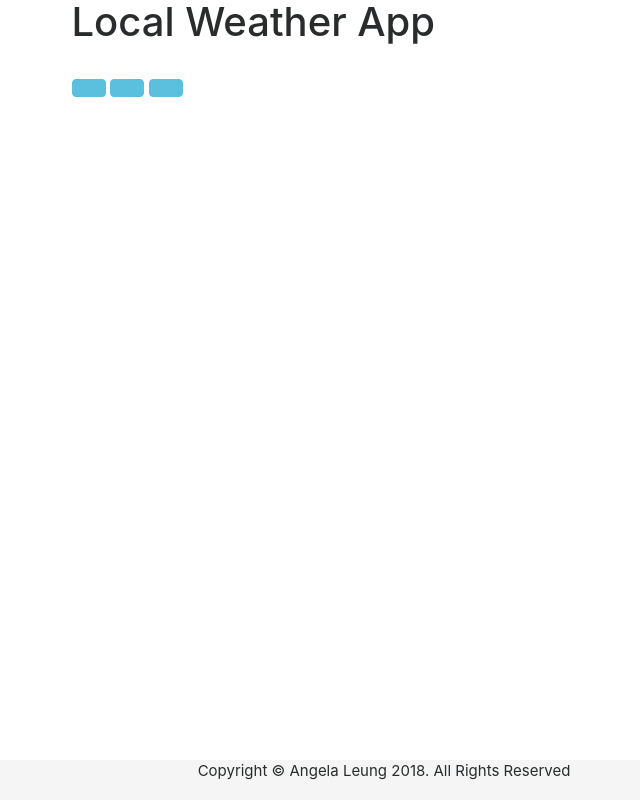
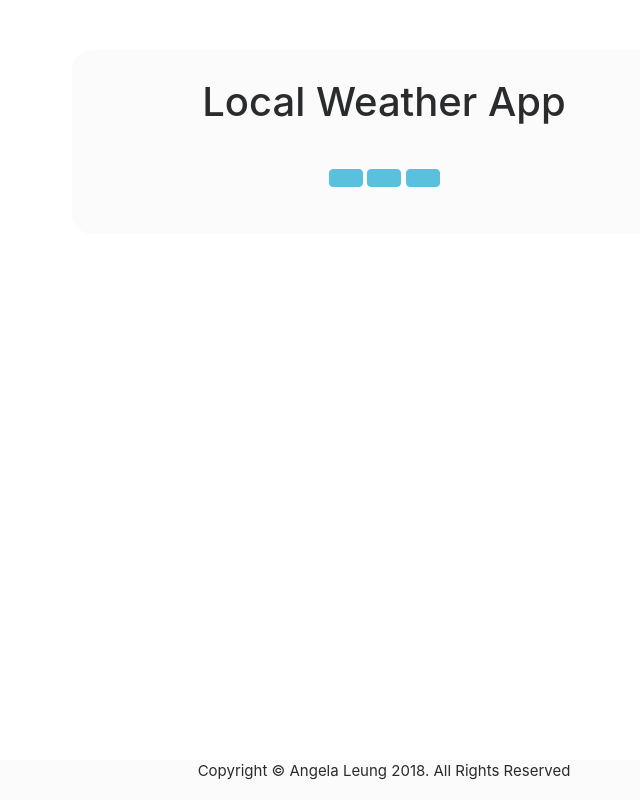
Before and after one commit to aleung123/Local-Weather-App, a plain HTML site: page index.html in a window 1280 px wide. Shown: the whole page, without its empty margins (256-896 px from the left). Drawn offline with nearby package versions, Linux system fonts and the light colour scheme; no server answers.

Commit message:
updated css

```diff
--- a/style.css
+++ b/style.css
@@ -1,15 +1,18 @@
-.container {
-	text-align: center;
-	padding-top: 70px;
+h1 {
+	margin-bottom: 40px;
 }
 
-h1 {
-	margin-bottom: 30px;
+.weatherBox {
+  background-color: rgba(245, 245, 245, 0.4);
+  border-radius: 20px;
+  text-align: center;
+  padding: 30px;
+  margin-top: 50px;
 }
 
 #fahren {
 	font-weight: bold;
-	font-size: 200%;
+	font-size: 250%;
 	margin-bottom: 30px;
 }
 
@@ -20,5 +23,5 @@ h1 {
   height: 40px;
   text-align: center;
   font-size: 15px;
-  background-color: #f5f5f5;
+  background-color: rgba(245, 245, 245, 0.4);
 }
```
